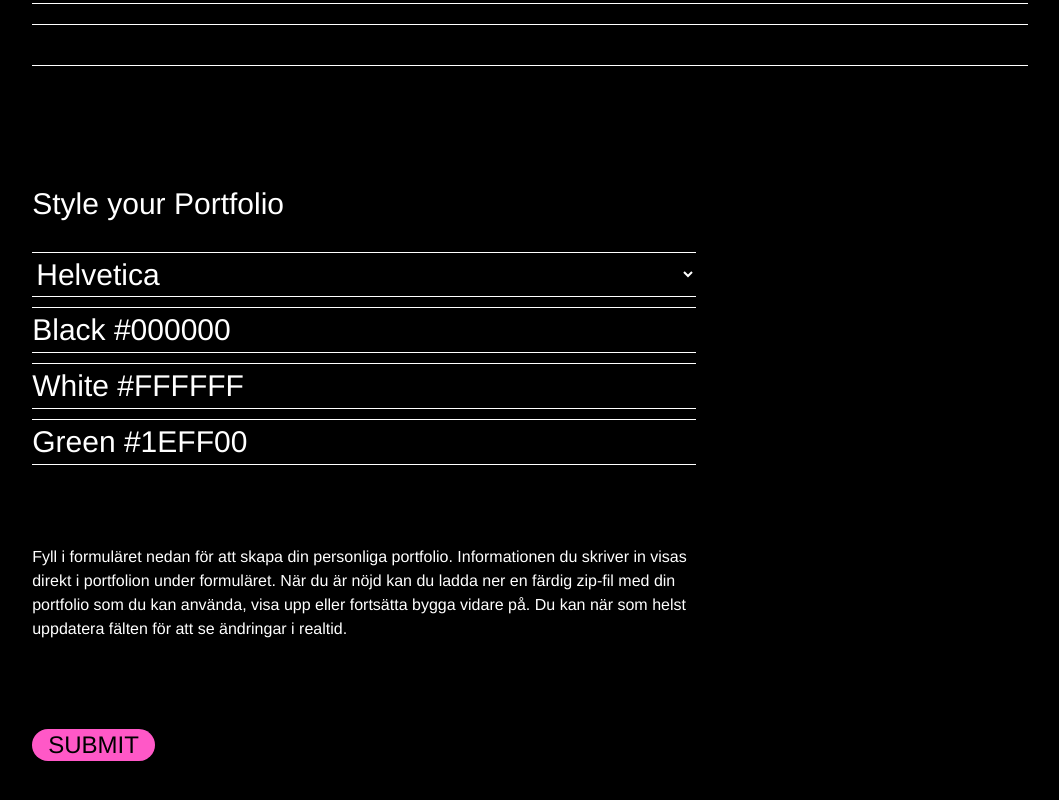
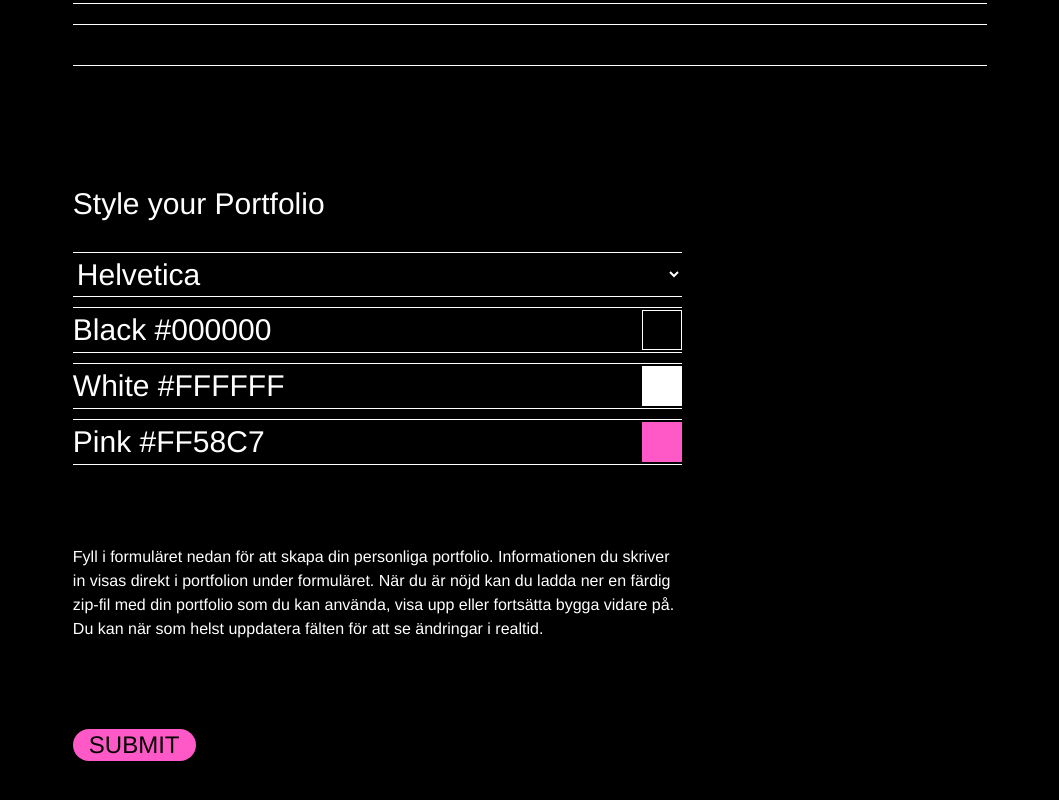
Before and after one commit to maxwelin/team-1, a React (Vite) app: page / in a window 1280 px wide. Shown: the part 1852-2652 px from the top of the page, without its empty margins (110-1169 px from the left). Built offline with nearby package versions, Linux system fonts and the light colour scheme.

Commit message:
La till layout.jsx så att inputsen funkar globalt samt inline styling för accentColor i formuläret

```diff
--- a/src/App.jsx
+++ b/src/App.jsx
@@ -1,6 +1,5 @@
 import "./App.css";
-import Main from "./components/Common/Main";
-import ScrollToTop from "./components/Common/ScrollToTop";
+import Layout from "./components/Common/Layout";
 import SocialBarScroller from "./components/Common/SocialBarScroller";
 import { FormContextProvider } from "./components/providers/FormContext";
 
@@ -10,14 +9,7 @@ function App() {
       <div className="relative">
         <SocialBarScroller />
       </div>
-      <div className="grid grid-cols-9 bg-black">
-        <div className="col-start-2 col-end-9 pt-[120px]">
-          <Main />
-        </div>
-      </div>
-      <div className="col-start-9 col-end-10 flex justify-end items-end p-4 bg-black">
-        <ScrollToTop />
-      </div>
+      <Layout />
     </FormContextProvider>
   );
 }
--- /dev/null
+++ b/src/components/Common/Layout.jsx
@@ -0,0 +1,29 @@
+import { useContext } from "react";
+import { FormContext } from "../providers/FormContext";
+import Main from "./Main";
+import ScrollToTop from "./ScrollToTop";
+
+const Layout = () => {
+  const { bgColor, fontColor, fontFamily } = useContext(FormContext);
+  return (
+    <div
+      style={{
+        backgroundColor: bgColor,
+        color: fontColor,
+        fontFamily: fontFamily,
+        borderColor: fontColor,
+      }}
+    >
+      <div className="grid grid-cols-7">
+        <div className="col-start-2 col-end-7 pt-[120px]">
+          <Main />
+        </div>
+      </div>
+      <div className="col-start-7 col-span-full flex justify-end items-end p-4">
+        <ScrollToTop />
+      </div>
+    </div>
+  );
+};
+
+export default Layout;
--- a/src/components/Form/Form.jsx
+++ b/src/components/Form/Form.jsx
@@ -118,11 +118,12 @@ const Form = () => {
 
   return (
     <div
-      style={{
-        backgroundColor: bgColor,
-        color: fontColor,
-        fontFamily: fontFamily,
-      }}
+      // style={{
+      //   backgroundColor: bgColor,
+      //   color: fontColor,
+      //   fontFamily: fontFamily,
+      //   borderColor: fontColor,
+      // }}
       className="flex flex-col items-start gap-6"
     >
       <p className=" text-6xl text-left mb-2 font-medium">Form</p>
@@ -147,60 +148,62 @@ const Form = () => {
               name="fname"
               defaultValue={firstName}
               placeholder="First name"
-              className="outline-none border-t border-b border-[#FF58C7] w-full text-3xl font-light"
+              style={{ borderColor: accentColor }}
+              className="outline-none border-t border-b w-full text-3xl font-light"
             />
             <input
               type="text"
               name="lname"
               defaultValue={lastName}
               placeholder="Last name"
-              className="outline-none border-t border-b border-[#FF58C7] w-full text-3xl font-light"
+              style={{ borderColor: accentColor }}
+              className="outline-none border-t border-b w-full text-3xl font-light"
             />
             <input
               type="text"
               name="school"
               defaultValue={school}
               placeholder="School"
-              className="outline-none border-t border-b border-white w-full text-3xl font-light "
+              className="outline-none border-t border-b w-full text-3xl font-light "
             />
             <input
               type="text"
               name="education"
               defaultValue={education}
               placeholder="Education"
-              className="outline-none border-t border-b border-white w-full text-3xl font-light "
+              className="outline-none border-t border-b w-full text-3xl font-light "
             />
             <input
               type="email"
               name="email"
               defaultValue={email}
               placeholder="Email"
-              className="outline-none border-t border-b border-white w-full text-3xl font-light "
+              className="outline-none border-t border-b w-full text-3xl font-light "
             />
             <input
               type="tel"
               name="telephone"
               defaultValue={phoneNumber}
               placeholder="Phone number"
-              className="outline-none border-t border-b border-white w-full text-3xl font-light "
+              className="outline-none border-t border-b w-full text-3xl font-light "
             />
             <input
               type="url"
               name="github"
               defaultValue={githubURL}
               placeholder="Github"
-              className="outline-none border-t border-b border-white w-full text-3xl font-light "
+              className="outline-none border-t border-b w-full text-3xl font-light "
             />
             <input
               type="url"
               name="linkedIn"
               defaultValue={linkedInURL}
               placeholder="LinkedIn"
-              className="outline-none border-t border-b border-white w-full text-3xl font-light "
+              className="outline-none border-t border-b w-full text-3xl font-light "
             />
             <div className="flex gap-6 w-full">
               <label className="relative w-full cursor-pointer">
-                <div className="flex justify-between items-center border-t border-b border-white text-3xl font-light ">
+                <div className="flex justify-between items-center border-t border-b text-3xl font-light ">
                   {cvFileName ? cvFileName : "Upload CV"} <BsFiletypePdf />
                 </div>
                 <input
@@ -215,7 +218,7 @@ const Form = () => {
               <div className="relative w-full cursor-pointer">
                 <label
                   htmlFor="profilePicture"
-                  className="absolute w-full flex justify-between items-center border-t border-b border-white text-3xl font-light "
+                  className="absolute w-full flex justify-between items-center border-t border-b text-3xl font-light "
                 >
                   {profilePic ? fileName : "Upload profile img"}
                   <BsFiletypeJpg />
@@ -234,19 +237,25 @@ const Form = () => {
             {profilePic ? (
               <>
                 {/* Offset ram bakom bilden */}
-                <div className="absolute top-4 left-4 w-full h-full border-1 border-[#FF58C7] z-0"></div>
+                <div
+                  style={{ borderColor: accentColor }}
+                  className="absolute top-4 left-4 w-full h-full border-1 z-0"
+                ></div>
 
                 {/* Själva bilden */}
                 <img
-                  className="relative z-10 h-[400px] w-[300px] object-center object-cover border-1 border-white"
+                  className="relative z-10 h-[400px] w-[300px] object-center object-cover border-1"
                   src={profilePic}
                   alt=""
                 />
               </>
             ) : (
               <>
-                <div className="absolute top-4 left-4 w-full h-full border-1 border-[#FF58C7] z-0"></div>
-                <div className="relative z-10 h-[400px] w-[300px] object-center object-cover border-1 bg-black border-white grid place-content-center">
+                <div
+                  style={{ borderColor: accentColor }}
+                  className="absolute top-4 left-4 w-full h-full border-1 z-0"
+                ></div>
+                <div className="relative z-10 h-[400px] w-[300px] object-center object-cover border-1 bg-black grid place-content-center">
                   {/* <CgProfile className="text-white text-[200px]" /> */}
                 </div>
               </>
@@ -260,13 +269,13 @@ const Form = () => {
             name="header"
             defaultValue={header}
             placeholder="Header for about"
-            className="text-white text-3xl text-left font-normal outline-none bg-black"
+            className="text-3xl text-left font-normal outline-none"
           />
           <input
             type="text"
             name="about"
             placeholder="Something about you/Cover letter"
-            className="outline-none border-t border-b border-white w-full text-2xl font-thin  pb-15 pt-3"
+            className="outline-none border-t border-b w-full text-2xl font-thin  pb-15 pt-3"
           />
         </div>
 
@@ -274,7 +283,7 @@ const Form = () => {
           <p className=" text-3xl text-left font-normal">
             Upload images of your projects
           </p>
-          <div className="grid grid-cols-4 gap-4 border-t border-b border-white pt-3 pb-3 mb-5">
+          <div className="grid grid-cols-4 gap-4 border-t border-b pt-3 pb-3 mb-5">
             <div className="bg-gray-300 h-40 p-4">Project 1</div>
             <div className="bg-gray-300 p-4">Project 2</div>
             <div className="bg-gray-300 p-4">Project 3</div>
@@ -315,7 +324,6 @@ const Form = () => {
                 );
               }
             )}
-
           </div>
         </div>
 
@@ -327,15 +335,16 @@ const Form = () => {
             value={skillInput}
             onChange={(e) => setSkillInput(e.target.value)}
             placeholder="Write your skills..."
-            className="outline-none  border-t border-b border-white w-full text-3xl font-light  py-1 pb-1 mb-5"
+            className="outline-none  border-t border-b w-full text-3xl font-light  py-1 pb-1 mb-5"
           />
           <button
             onClick={handleSkills}
-            className="absolute top-15 -translate-y-1/2 right-0 items-center pl-4 pr-4 rounded-4xl  text-black bg-[#FF58C7] transition duration-300 ease-in-out hover:bg-fuchsia-600 cursor-pointer text-2xl font-light "
+            style={{ backgroundColor: accentColor }}
+            className="absolute top-15 -translate-y-1/2 right-0 items-center pl-4 pr-4 rounded-4xl  text-black transition duration-300 ease-in-out hover:bg-fuchsia-600 cursor-pointer text-2xl font-light "
           >
             Add skill
           </button>
-          <div className="flex justify-around border-t border-b border-white w-full text-3xl font-light  py-5 pb-5">
+          <div className="flex justify-around border-t border-b w-full text-3xl font-light  py-5 pb-5">
             {skills.map((skill, index) => {
               return <p key={index}>{skill}</p>;
             })}
@@ -348,7 +357,7 @@ const Form = () => {
           </p>
           <select
             name="fontTheme"
-            className="outline-none cursor-pointer border-t border-b border-white w-full text-3xl font-light  pt-1 pb-1"
+            className="outline-none cursor-pointer border-t border-b w-full text-3xl font-light  pt-1 pb-1"
             onChange={handleColorChange}
           >
             <option value="Helvetica">Helvetica</option>
@@ -363,7 +372,7 @@ const Form = () => {
             <option value="Impact">Impact</option>
           </select>
 
-          <label className="outline-none cursor-pointer border-t border-b border-white w-full text-3xl font-light  pt-1 pb-1">
+          <label className="outline-none relative flex items-center cursor-pointer border-t border-b w-full text-3xl font-light  pt-1 pb-1">
             {bgColorName}
             <input
               type="color"
@@ -372,9 +381,13 @@ const Form = () => {
               name="bgColor"
               className="opacity-0 cursor-pointer"
             />
+            <span
+              style={{ backgroundColor: bgColor }}
+              className="w-10 h-10 absolute right-0 inline-block border"
+            ></span>
           </label>
 
-          <label className="outline-none cursor-pointer border-t border-b border-white w-full text-3xl font-light  pt-1 pb-1">
+          <label className="outline-none relative flex items-center cursor-pointer border-t border-b w-full text-3xl font-light  pt-1 pb-1">
             {fontColorName}
             <input
               type="color"
@@ -383,8 +396,12 @@ const Form = () => {
               name="fontColor"
               className="opacity-0 cursor-pointer"
             />
+            <span
+              style={{ backgroundColor: fontColor }}
+              className="w-10 h-10 absolute right-0 inline-block"
+            ></span>
           </label>
-          <label className="outline-none cursor-pointer border-t border-b border-white w-full text-3xl font-light  pt-1 pb-1">
+          <label className="outline-none relative flex items-center cursor-pointer border-t border-b w-full text-3xl font-light  pt-1 pb-1">
             {accentColorName}
             <input
               type="color"
@@ -393,6 +410,10 @@ const Form = () => {
               name="accentColor"
               className="opacity-0 cursor-pointer"
             />
+            <span
+              style={{ backgroundColor: accentColor }}
+              className="w-10 h-10 absolute right-0 inline-block"
+            ></span>
           </label>
         </div>
 
@@ -407,7 +428,8 @@ const Form = () => {
 
         <button
           type="submit"
-          className="cursor-pointer items-center pl-4 pr-4 rounded-4xl mt-20 mb-20 text-black text-2xl bg-[#FF58C7] transition duration-300 ease-in-out hover:bg-fuchsia-600"
+          style={{ backgroundColor: accentColor }}
+          className="cursor-pointer items-center pl-4 pr-4 rounded-4xl mt-20 mb-20 text-black text-2xl transition duration-300 ease-in-out hover:bg-fuchsia-600"
         >
           SUBMIT
         </button>
--- a/src/components/providers/FormContext.jsx
+++ b/src/components/providers/FormContext.jsx
@@ -23,10 +23,10 @@ const FormContextProvider = ({ children }) => {
   const [skills, setSkills] = useState([]);
   const [bgColor, setBgColor] = useState("#000000");
   const [fontColor, setFontColor] = useState("#FFFFFF");
-  const [accentColor, setAccentColor] = useState("#1EFF00");
+  const [accentColor, setAccentColor] = useState("#FF58C7");
   const [bgColorName, setBgColorName] = useState("Black #000000");
   const [fontColorName, setFontColorName] = useState("White #FFFFFF");
-  const [accentColorName, setAccentColorName] = useState("Green #1EFF00");
+  const [accentColorName, setAccentColorName] = useState("Pink #FF58C7");
   const [fontFamily, setFontFamily] = useState("Helvetica, sans-serif");
   const [location, setLocation] = useState("Stockholm");
   const [author, setAuthor] = useState("Team Juan");
```
